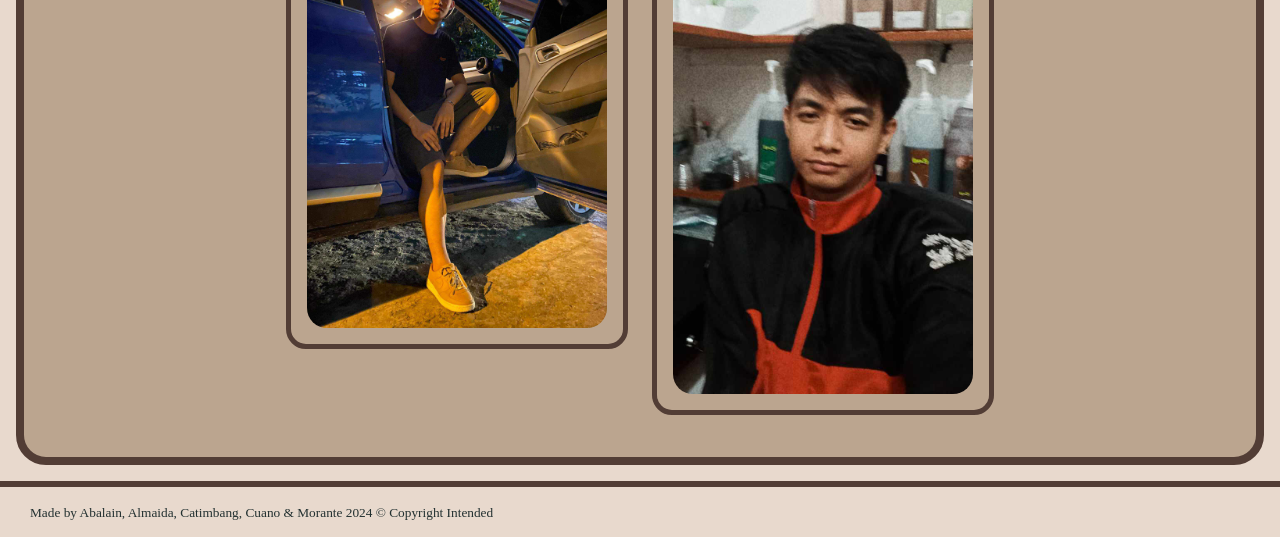
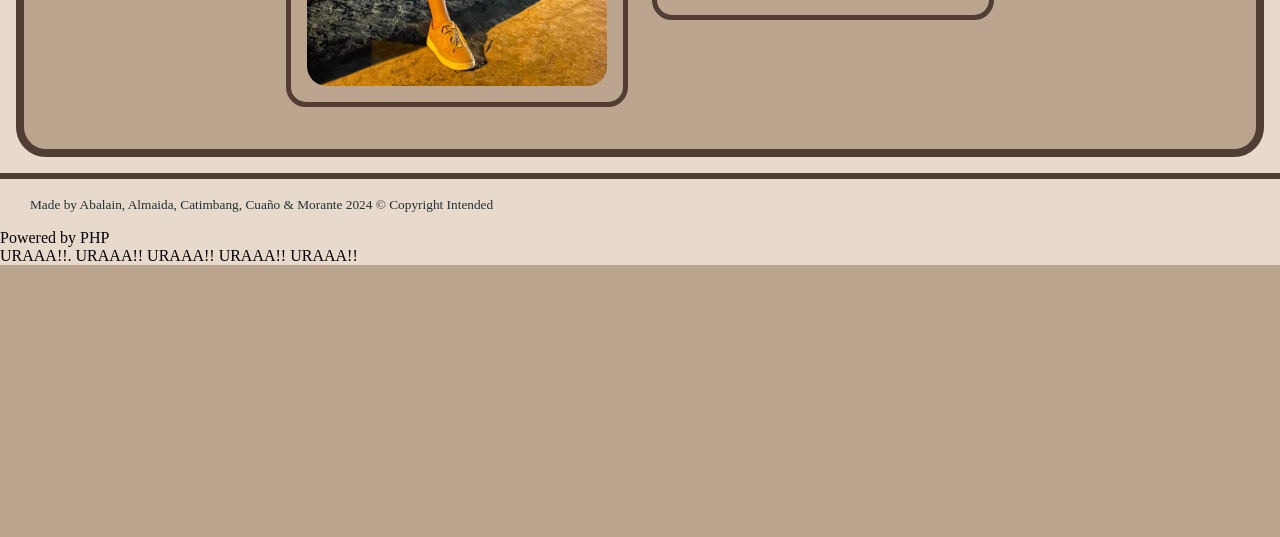
Before and after one commit to AngelicaAlmaida04/BSIT3M-Group1, a PHP site: page /exercise1.php in a window 1280 px wide. Shown: the part 872-1409 px from the top of the page. After the commit the page ends 1137 px from the top, so only its background shows below. Run offline with PHP 8.4, Linux system fonts and the light colour scheme.

Commit message:
Update exercise1.php

```diff
--- a/exercise1.php
+++ b/exercise1.php
@@ -2,31 +2,25 @@
 <html lang="en">
 <head>
     <meta charset="UTF-8">
-
-    <title>Group Exercise #1</title>
+	<meta name="viewport" content="width=device-width, initial-scale=1.0">
+    <title>Our Team</title>
     <link href="tp.css" rel="stylesheet"/>
     <link rel="stylesheet" href="https://cdnjs.cloudflare.com/ajax/libs/font-awesome/4.7.0/css/font-awesome.min.css">
 </head>
 <body>
-
-<script>
-        window.alert("Do you want to refresh the page? ");
-
-</script>
-
-
+	<script>
+		window.alert("Do you want to refresh the page? ");
+	</script>
 
 	<nav>
-
-        <div class="navbar">
-               <a href="homepage.htm"><?php echo "Home" ?></a>
-               <class="nav"><a href="practice.php"><?php echo "Our Team" ?></a>
-               <class="nav"><a href="about.htm"><?php echo "About" ?></a>
+		<div class="navbar">
+               <a href="home.php"><?php echo "Home" ?></a>
+               <class="nav"><a href="exercise1.php"><?php echo "Our Team" ?></a>
 			   <class="nav"><a href="certif.htm"><?php echo "Certificates" ?></a>
 			   <class="nav"><a href="port.htm"><?php echo "Portfolio" ?></a>
 			   <class="nav"><a href="project.htm"><?php echo "Our Project" ?></a>
-			   <class="nav"><a href="contact.htm"><?php echo "Contact Us" ?></a>
-               <class="nav"><a href="merch.php"><?php echo "Merch" ?></a>
+			   <class="nav"><a href="merch.php"><?php echo "Merch" ?></a>
+			   <class="nav"><a href="coms/contact.php"><?php echo "Contact Us" ?></a>
 		</div>
 
 	</nav>
@@ -37,75 +31,75 @@
     <div class="container">
         <div class="box">
             <div class="member">
-                <img src="Abalain.jpg" alt="arlynne.">
+                <img src="arlynne.jpg" alt="arlynne.">
                 <div class="overlay_ko">
                     <div class="title"><?php echo "Arlynne T. Abalain <br> Role: Leader" ?></div>
                     <p class="text"><?php echo "Life, is like a big toe"?></p>
 					<div class="icon-container">
-						<a class="fa fa-facebook" href="https://www.facebook.com/search/top?q=jose%20emmanuel%20rivas"></a>
-						<a class="fa fa-twitter" href="https://twitter.com/"></a>
-						<a class="fa fa-telegram" href="https://web.telegram.org/a/"></a>
-						<a class="fa fa-instagram" href="https://www.instagram.com/"></a>
+						<a class="fa fa-facebook" href="https://www.facebook.com/" target="_blank"></a>
+						<a class="fa fa-twitter" href="https://twitter.com/"target="_blank"></a>
+						<a class="fa fa-telegram" href="https://web.telegram.org/a/"target="_blank"></a>
+						<a class="fa fa-instagram" href="https://www.instagram.com/"target="_blank"></a>
 					</div>
                 </div>
             </div>
         </div>
         <div class="box">
             <div class="member">
-                <img src="Almaida.jpg" alt="angelica">
+                <img src="baby.jpg" alt="angelica">
                 <div class="overlay_ko">
                     <div class="title"><?php echo "Angelica D. Almaida <br> Role: Designer" ?></div>
                     <p class="text"><?php echo "No Sense, Makes Sense" ?></p>
 					<div class="icon-container">
-						<a class="fa fa-facebook" href="https://www.facebook.com/search/top?q=jose%20emmanuel%20rivas"></a>
-						<a class="fa fa-twitter" href="https://twitter.com/"></a>
-						<a class="fa fa-telegram" href="https://web.telegram.org/a/"></a>
-						<a class="fa fa-instagram" href="https://www.instagram.com/"></a>
+						<a class="fa fa-facebook" href="https://www.facebook.com/" target="_blank"></a>
+						<a class="fa fa-twitter" href="https://twitter.com/"target="_blank"></a>
+						<a class="fa fa-telegram" href="https://web.telegram.org/a/"target="_blank"></a>
+						<a class="fa fa-instagram" href="https://www.instagram.com/"target="_blank"></a>
 					</div>
                 </div>
             </div>
         </div>
         <div class="box">
             <div class="member">
-                <img src="Catimbang.jpg" alt="kentc">
+                <img src="kent.jpg" alt="kentc">
                 <div class="overlay_ko">
                     <div class="title"><?php echo "Kent Miller Catimbang<br> Role: Patutie" ?></div>
                     <p class="text"><?php echo "GRavvvyyy" ?></p>
                     <div class="icon-container">
-						<a class="fa fa-facebook" href="https://www.facebook.com/search/top?q=jose%20emmanuel%20rivas"></a>
-						<a class="fa fa-twitter" href="https://twitter.com/"></a>
-						<a class="fa fa-telegram" href="https://web.telegram.org/a/"></a>
-						<a class="fa fa-instagram" href="https://www.instagram.com/"></a>
+						<a class="fa fa-facebook" href="https://www.facebook.com/" target="_blank"></a>
+						<a class="fa fa-twitter" href="https://twitter.com/" target="_blank"></a>
+						<a class="fa fa-telegram" href="https://web.telegram.org/a/" target="_blank"></a>
+						<a class="fa fa-instagram" href="https://www.instagram.com/" target="_blank"></a>
 					</div>
                 </div>
             </div>
         </div>
         <div class="box">
             <div class="member">
-                <img src="Cuano.jpg" alt="marvin">
+                <img src="cuano.jpg" alt="marvin">
                 <div class="overlay_ko">
                     <div class="title"><?php echo "John Marvin Cuano <br> Role: Real Leader" ?></div>
                     <p class="text"><?php echo "Addicted to the Pot" ?></p>
                     <div class="icon-container">
-						<a class="fa fa-facebook" href="https://www.facebook.com/search/top?q=jose%20emmanuel%20rivas"></a>
-						<a class="fa fa-twitter" href="https://twitter.com/"></a>
-						<a class="fa fa-telegram" href="https://web.telegram.org/a/"></a>
-						<a class="fa fa-instagram" href="https://www.instagram.com/"></a>
+						<a class="fa fa-facebook" href="https://www.facebook.com/" target="_blank"></a>
+						<a class="fa fa-twitter" href="https://twitter.com/" target="_blank"></a>
+						<a class="fa fa-telegram" href="https://web.telegram.org/a/" target="_blank"></a>
+						<a class="fa fa-instagram" href="https://www.instagram.com/"target="_blank"></a>
 					</div>
                 </div>
             </div>
         </div>
         <div class="box">
             <div class="member">
-                <img src="Morante.jpg" alt="jaren">
+                <img src="jaren.jpg" alt="jaren">
                 <div class="overlay_ko">
                     <div class="title"><?php echo "Jaren Rockwell Morante <br> Role: Organizer" ?></div>
                     <p class="text"><?php echo "Ayeeeeeee" ?></p>
                     <div class="icon-container">
-						<a class="fa fa-facebook" href="https://www.facebook.com/search/top?q=jose%20emmanuel%20rivas"></a>
-						<a class="fa fa-twitter" href="https://twitter.com/"></a>
-						<a class="fa fa-telegram" href="https://web.telegram.org/a/"></a>
-						<a class="fa fa-instagram" href="https://www.instagram.com/"></a>
+						<a class="fa fa-facebook"href="https://www.facebook.com/" target="_blank"></a>
+						<a class="fa fa-twitter" href="https://twitter.com/"target="_blank"></a>
+						<a class="fa fa-telegram" href="https://web.telegram.org/a/"target="_blank"></a>
+						<a class="fa fa-instagram" href="https://www.instagram.com/"target="_blank"></a>
 					</div>
                 </div>
             </div>
@@ -116,9 +110,17 @@
 	<hr>
 
 	<footer>
-		<p style="margin-left:30px;color:#223030;"><small>Made by Abalain, Almaida, Catimbang, Cuano & Morante 2024 © Copyright Intended</small></p>
+		<p style="margin-left:30px;color:#223030;"><small>Made by Abalain, Almaida, Catimbang, Cuaño & Morante 2024 © Copyright Intended</small></p>
 	</footer>
 
 
 	</body>
 </html>
+
+<!-- Footer added via PHP -->
+<footer>Powered by PHP</footer>
+URAAA!!.
+URAAA!!
+URAAA!!
+URAAA!!
+URAAA!!
```
